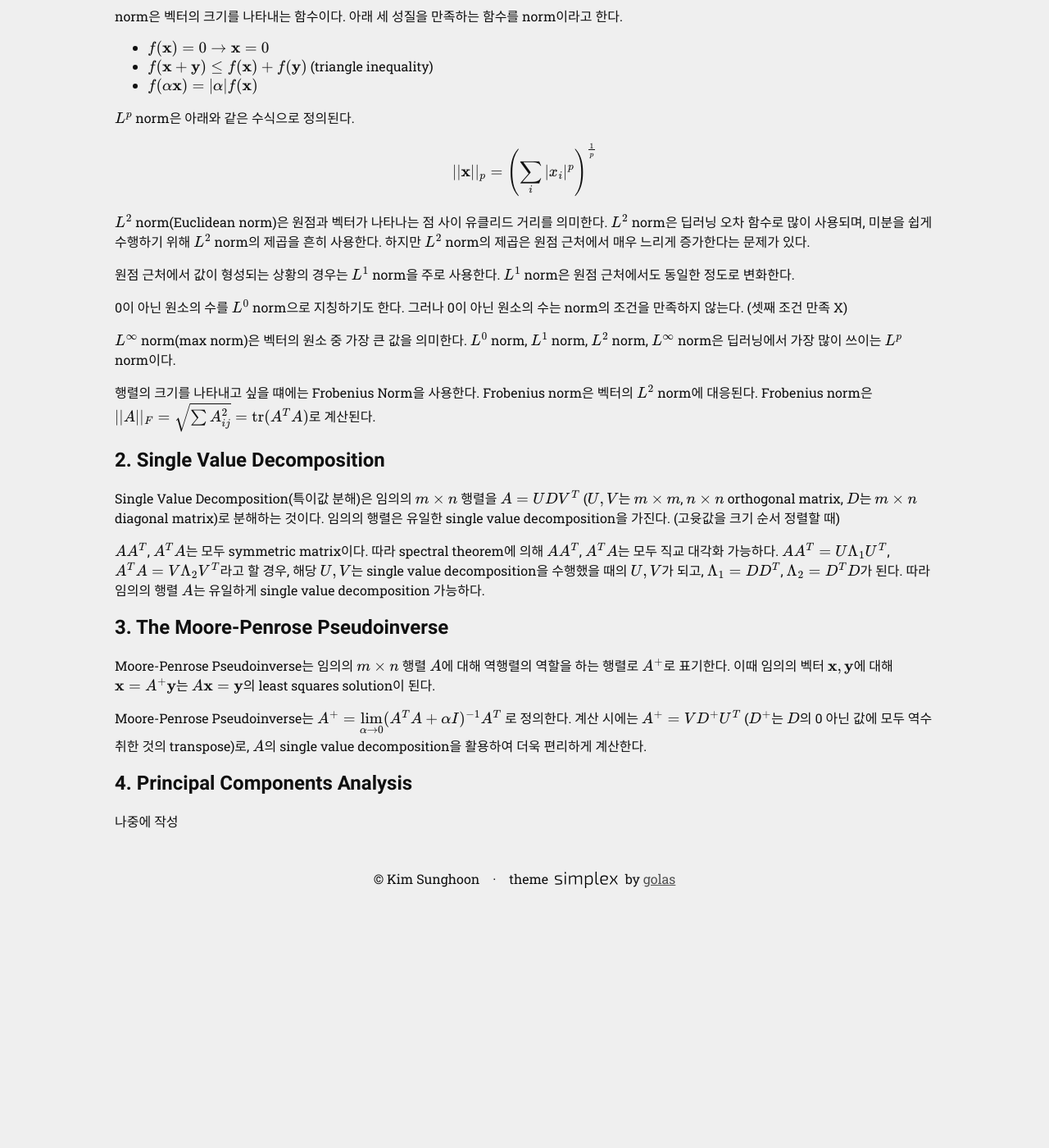
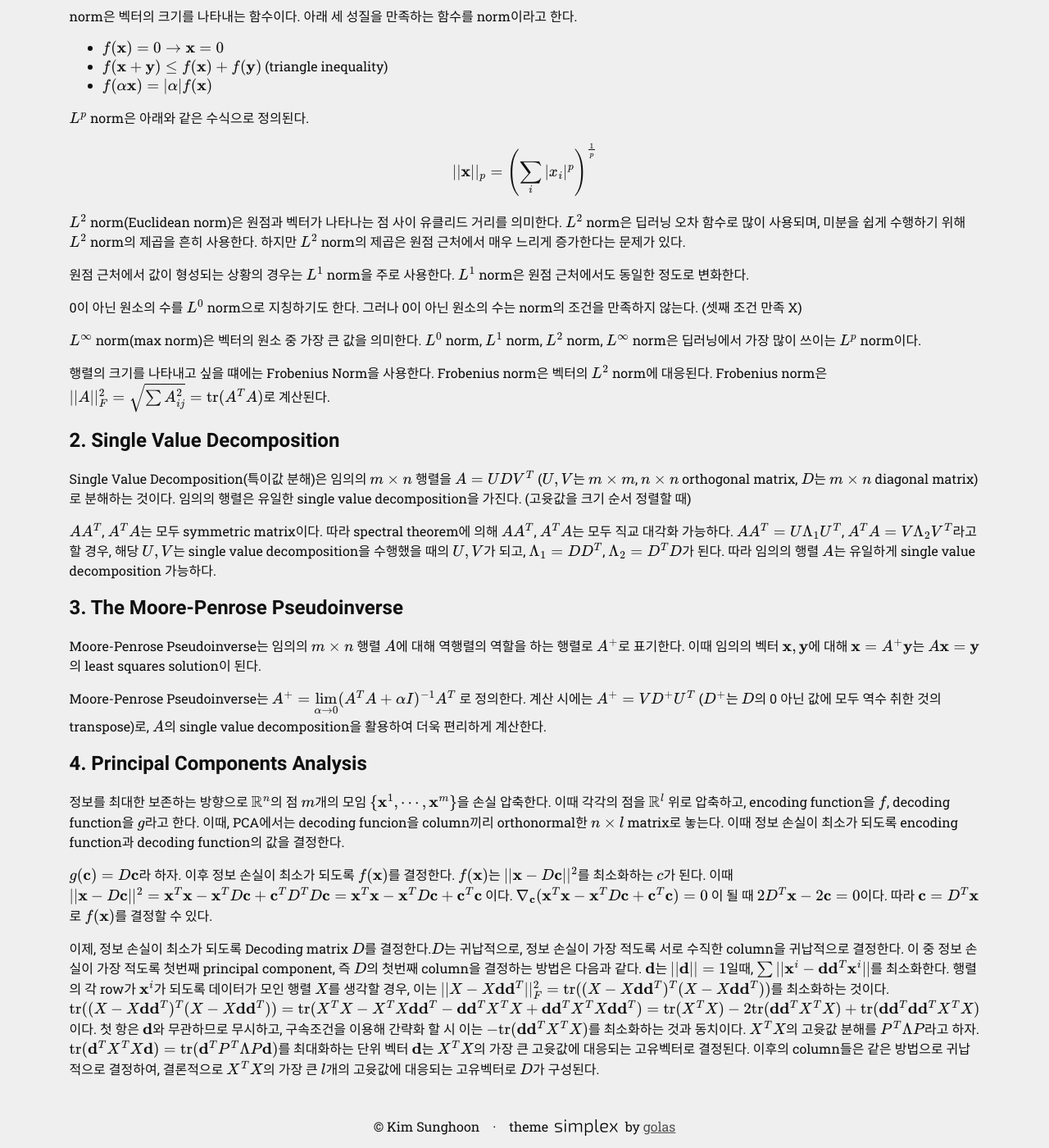
Before and after one commit to isosunghoon/isosunghoon.github.io, a Jekyll site: the page built from _posts/2024-07-05-1.markdown, in a window 1280 px wide and 1400 px high, scrolled down 679 px. Shown: the whole window at 82% size. Built offline with Jekyll 4.4.1, drawn with Linux system fonts in a browser that asks for light colours; before the commit the page ends 1777 px from its top, so only the background shows below that.

Commit message:
ch2 done

```diff
--- a/_posts/2024-07-05-1.markdown
+++ b/_posts/2024-07-05-1.markdown
@@ -38,7 +38,7 @@ $L^2$ norm(Euclidean norm)은 원점과 벡터가 나타나는 점 사이 유클
 
 $L^\infty$ norm(max norm)은 벡터의 원소 중 가장 큰 값을 의미한다. $L^0$ norm, $L^1$ norm, $L^2$ norm, $L^\infty$ norm은 딥러닝에서 가장 많이 쓰이는 $L^p$ norm이다.
 
-행렬의 크기를 나타내고 싶을 떄에는 Frobenius Norm을 사용한다. Frobenius norm은 벡터의 $L^2$ norm에 대응된다. Frobenius norm은 $\vert\vert A \vert\vert_F =\sqrt{\sum A_{ij}^2}=\text{tr}(A^T A)$로 계산된다.
+행렬의 크기를 나타내고 싶을 떄에는 Frobenius Norm을 사용한다. Frobenius norm은 벡터의 $L^2$ norm에 대응된다. Frobenius norm은 $\vert\vert A \vert\vert_F^2 =\sqrt{\sum A_{ij}^2}=\text{tr}(A^T A)$로 계산된다.
 
 ## 2. Single Value Decomposition
 Single Value Decomposition(특이값 분해)은 임의의 $m\times n$ 행렬을 $A=UDV^T$ ($U,V$는 $m\times m$, $n\times n$ orthogonal matrix, $D$는 $m\times n$ diagonal matrix)로 분해하는 것이다. 임의의 행렬은 유일한 single value decomposition을 가진다. (고윳값을 크기 순서 정렬할 때)
@@ -51,4 +51,8 @@ Moore-Penrose Pseudoinverse는 임의의 $m\times n$ 행렬 $A$에 대해 역행
 Moore-Penrose Pseudoinverse는 $A^+=\lim\limits_{\alpha\to 0} (A^T A+\alpha I)^{-1}A^T$ 로 정의한다. 계산 시에는 $A^+ = V D^+ U^T$ ($D^+$는 $D$의 0 아닌 값에 모두 역수 취한 것의 transpose)로, $A$의 single value decomposition을 활용하여 더욱 편리하게 계산한다.
 
 ## 4. Principal Components Analysis
-나중에 작성
+정보를 최대한 보존하는 방향으로 $\mathbb R ^n$의 점 $m$개의 모임 $\\{\mathbf x^1,\cdots,\mathbf x^m\\}$을 손실 압축한다. 이때 각각의 점을 $\mathbb R^l$ 위로 압축하고, encoding function을 $f$, decoding function을 $g$라고 한다. 이때, PCA에서는 decoding funcion을 column끼리 orthonormal한 $n\times l$ matrix로 놓는다. 이때 정보 손실이 최소가 되도록 encoding function과 decoding function의 값을 결정한다.
+
+$g(\mathbf c) = D\mathbf c$라 하자. 이후 정보 손실이 최소가 되도록 $f(\mathbf x)$를 결정한다. $f(\mathbf x)$는 $\vert\vert \mathbf x - D\mathbf c \vert\vert^2$를 최소화하는 $c$가 된다. 이때 $\vert\vert \mathbf x-D\mathbf c\vert\vert^2 = \mathbf x^T\mathbf x - \mathbf x^T D\mathbf c + \mathbf c^T D^T D \mathbf c = \mathbf x^T\mathbf x - \mathbf x^T D\mathbf c + \mathbf c^T \mathbf c$ 이다. $\nabla_\mathbf c(\mathbf x^T\mathbf x - \mathbf x^T D\mathbf c + \mathbf c^T \mathbf c)=0$ 이 될 때 $2D^T\mathbf x - 2\mathbf c = 0$이다. 따라 $\mathbf c = D^T \mathbf x$로 $f(\mathbf x)$를 결정할 수 있다.
+
+이제, 정보 손실이 최소가 되도록 Decoding matrix $D$를 결정한다.$D$는 귀납적으로, 정보 손실이 가장 적도록 서로 수직한 column을 귀납적으로 결정한다. 이 중 정보 손실이 가장 적도록 첫번째 principal component, 즉 $D$의 첫번째 column을 결정하는 방법은 다음과 같다. $\mathbf d$는 $\vert\vert \mathbf d\vert \vert = 1$일때, $\sum \vert\vert \mathbf x^i - \mathbf d \mathbf d^T \mathbf x^i\vert\vert$를 최소화한다. 행렬의 각 row가 $\mathbf x^i$가 되도록 데이터가 모인 행렬 $X$를 생각할 경우, 이는 $\vert\vert X-X\mathbf d\mathbf d^T\vert\vert_F^2=\text{tr}((X-X\mathbf d\mathbf d^T)^T(X-X\mathbf d\mathbf d^T))$를 최소화하는 것이다. $\text{tr}((X-X\mathbf d\mathbf d^T)^T(X-X\mathbf d\mathbf d^T)) =\text{tr}(X^TX-X^TX\mathbf d\mathbf d^T-\mathbf d\mathbf d^TX^TX+\mathbf d\mathbf d^TX^TX\mathbf d\mathbf d^T) = \text{tr}(X^TX)-2\text{tr}(\mathbf d\mathbf d^TX^TX) + \text{tr}(\mathbf d\mathbf d^T\mathbf d\mathbf d^TX^TX)$이다. 첫 항은 $\mathbf d$와 무관하므로 무시하고, 구속조건을 이용해 간략화 할 시 이는 $-\text{tr}(\mathbf d\mathbf d^T X^TX)$를 최소화하는 것과 동치이다. $X^T X$의 고윳값 분해를 $P^T\Lambda P$라고 하자. $\text{tr}(\mathbf d^TX^TX\mathbf d) = \text{tr}(\mathbf d^TP^T\Lambda P\mathbf d)$를 최대화하는 단위 벡터 $\mathbf d$는 $X^TX$의 가장 큰 고윳값에 대응되는 고유벡터로 결정된다. 이후의 column들은 같은 방법으로 귀납적으로 결정하여, 결론적으로 $X^T X$의 가장 큰 $l$개의 고윳값에 대응되는 고유벡터로 $D$가 구성된다.
```
